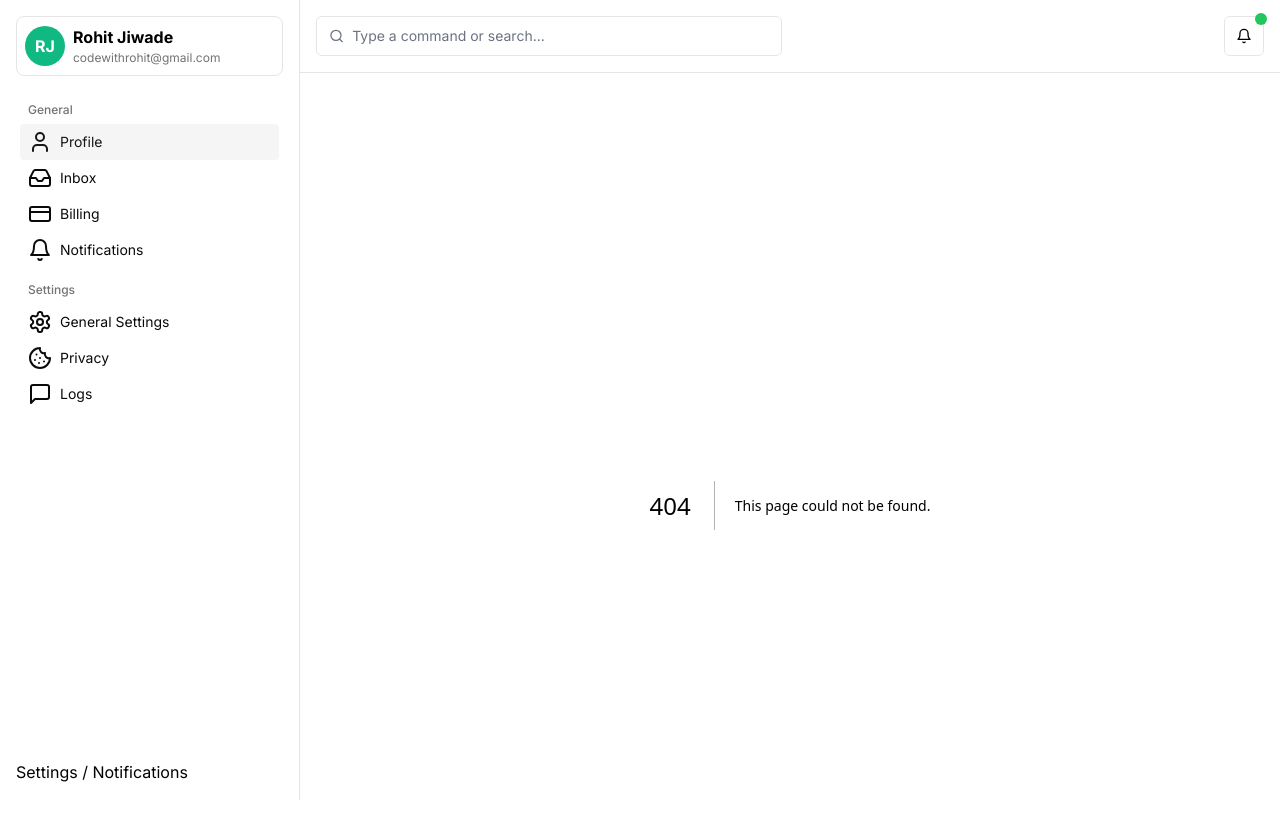
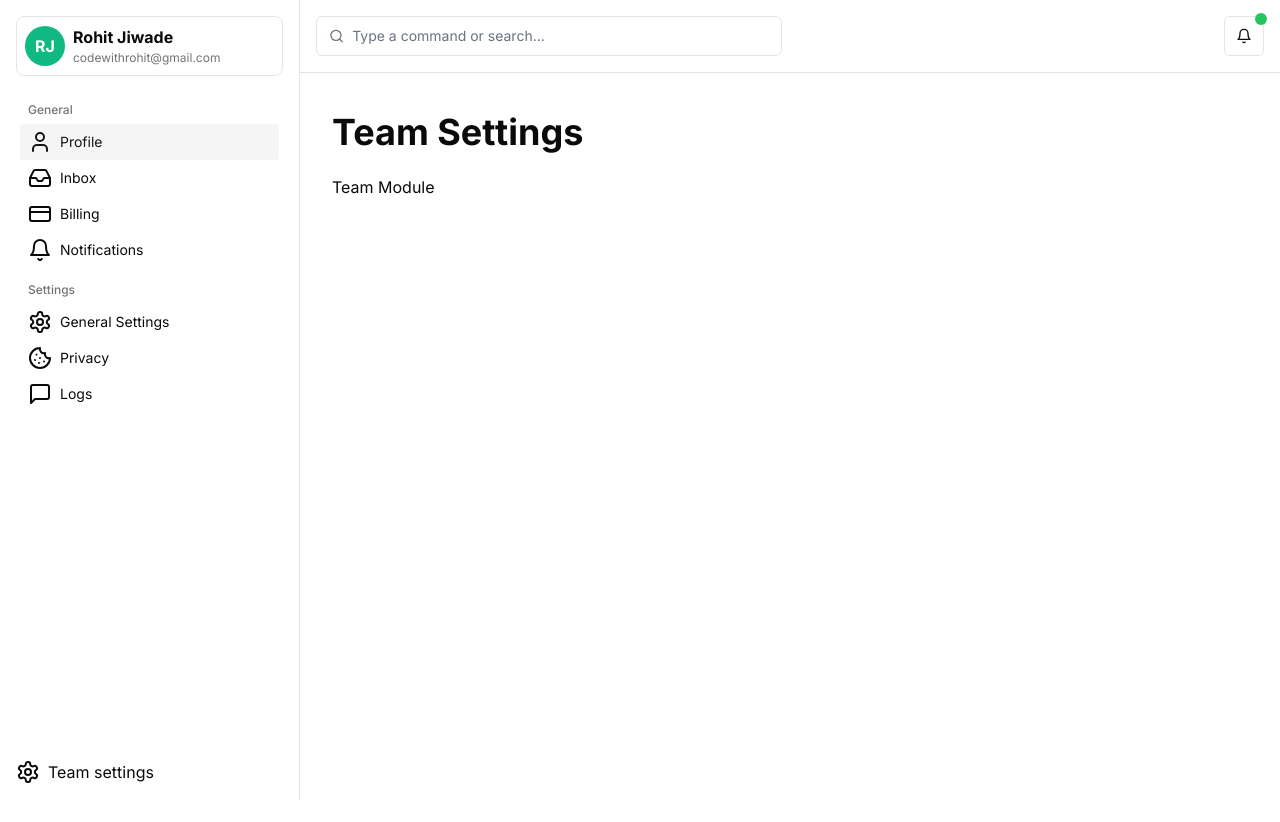
Before and after one commit to RohitSanjayjiwade/NextTailShad-Dashboard, a Next.js app: page /team in a window 1280 px wide. Before the commit this address had no page. Shown: the top 822 px of the page. After the commit the page ends 800 px from the top, so only its background shows below. Built offline with nearby package versions, Linux system fonts and the light colour scheme.

Commit message:
Create Team Members

```diff
--- a/package.json
+++ b/package.json
@@ -27,7 +27,8 @@
     "react": "^18",
     "react-dom": "^18",
     "tailwind-merge": "^2.2.1",
-    "tailwindcss-animate": "^1.0.7"
+    "tailwindcss-animate": "^1.0.7",
+    "useritem": "^0.1.41"
   },
   "devDependencies": {
     "@types/node": "^20",
--- /dev/null
+++ b/src/app/team/page.tsx
@@ -0,0 +1,13 @@
+'use client';
+
+
+export default function TeamSettings(){
+	return <div className="grid gap-4">
+		<header>
+			<h2 className="text-[36px] font-[700]">Team Settings</h2>
+		</header>
+		<div>
+			Team Module
+		</div>
+	</div>;
+}
--- a/src/components/Sidebar.tsx
+++ b/src/components/Sidebar.tsx
@@ -1,4 +1,5 @@
 "use client";
+import Link from "next/link";
 import UserItem from "./UserItem";
 import { Command, CommandGroup, CommandItem, CommandList } from "./ui/command";
 import { BellIcon, Cookie, CreditCard, Inbox, MessageSquare, Settings, User } from "lucide-react";
@@ -71,6 +72,11 @@ export default function Sidebar() {
 			</Command>
 
 		</div>
-		<div>Settings / Notifications</div>
+		<div>
+			<Link href="/team" className="flex items-center gap-2">
+				<Settings />
+				<span>Team settings</span>
+			</Link>
+		</div>
 	</div>;
 }
```
Also changed, not shown: 1 other file (tests, documents, lock files or other folders).
